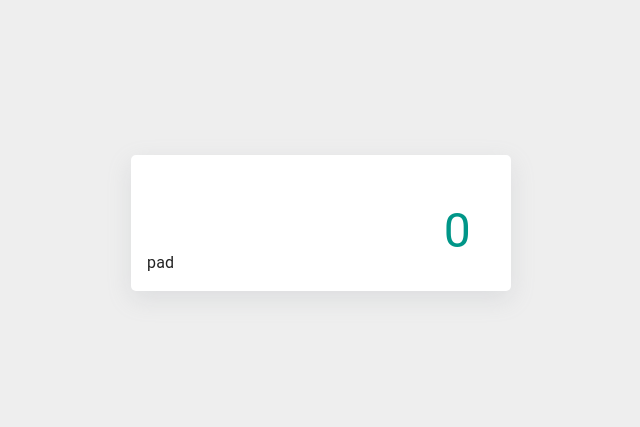
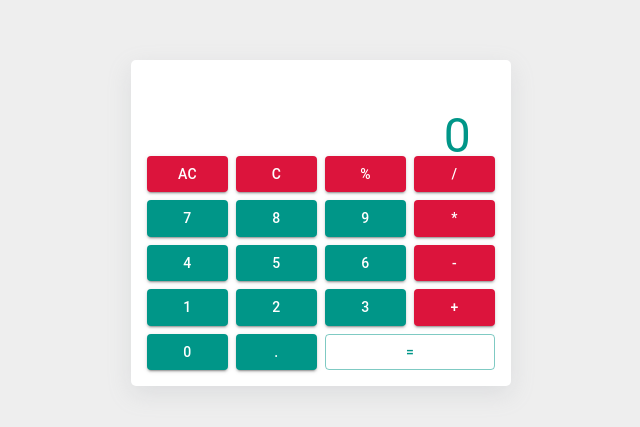
Before and after one commit to Andrew-Ingombe-bptn/calculator-app-andrew, a React (Create React App) app: page / in a window 1280 px wide. Shown: the part 177-604 px from the top of the page, without its empty margins (319-959 px from the left). Built offline with nearby package versions, Linux system fonts and the light colour scheme.

Commit message:
create digits and operators for Pad.tsx

```diff
--- a/src/components/OperationButton.tsx
+++ b/src/components/OperationButton.tsx
@@ -18,7 +18,7 @@ const OperationButton: React.FC<OperationProps> = ({
   selectedOperation,
 }) => {
   return (
-    <Grid item>
+    <Grid item xs={3}>
       <StyledButton
         variant="contained"
         fullWidth
--- a/src/components/Pad.tsx
+++ b/src/components/Pad.tsx
@@ -1,9 +1,79 @@
-import { styled, Grid } from "@mui/material";
+import { styled, Grid, Button } from "@mui/material";
+import DigitButton from "./DigitButton";
+import OperationButton from "./OperationButton";
 
-const Pad = () => {
+type PadProps = {
+  selectOperation: (operation: string) => void;
+  selectDigit: (digit: string) => void;
+  operation: string;
+};
+
+const Pad = ({ selectOperation, operation, selectDigit }: PadProps) => {
   return (
     <Grid container spacing={1}>
-      <Grid item>pad</Grid>
+      <Grid item container columnSpacing={1}>
+        <OperationButton
+          operation="AC"
+          selectOperation={selectOperation}
+          selectedOperation={operation}
+        />
+        <OperationButton
+          operation="C"
+          selectOperation={selectOperation}
+          selectedOperation={operation}
+        />
+        <OperationButton
+          operation="%"
+          selectOperation={selectOperation}
+          selectedOperation={operation}
+        />
+        <OperationButton
+          operation="/"
+          selectOperation={selectOperation}
+          selectedOperation={operation}
+        />
+      </Grid>
+
+      <Grid item container columnSpacing={1}>
+        <DigitButton digit="7" selectDigit={selectDigit} />
+        <DigitButton digit="8" selectDigit={selectDigit} />
+        <DigitButton digit="9" selectDigit={selectDigit} />
+        <OperationButton
+          operation="*"
+          selectOperation={selectOperation}
+          selectedOperation={operation}
+        />
+      </Grid>
+      <Grid item container columnSpacing={1}>
+        <DigitButton digit="4" selectDigit={selectDigit} />
+        <DigitButton digit="5" selectDigit={selectDigit} />
+        <DigitButton digit="6" selectDigit={selectDigit} />
+        <OperationButton
+          operation="-"
+          selectOperation={selectOperation}
+          selectedOperation={operation}
+        />
+      </Grid>
+      <Grid item container columnSpacing={1}>
+        <DigitButton digit="1" selectDigit={selectDigit} />
+        <DigitButton digit="2" selectDigit={selectDigit} />
+        <DigitButton digit="3" selectDigit={selectDigit} />
+        <OperationButton
+          operation="+"
+          selectOperation={selectOperation}
+          selectedOperation={operation}
+        />
+      </Grid>
+
+      <Grid item container columnSpacing={1}>
+        <DigitButton digit="0" selectDigit={selectDigit} />
+        <DigitButton digit="." selectDigit={selectDigit} />
+        <Grid item xs={6}>
+          <Button fullWidth variant="outlined">
+            =
+          </Button>
+        </Grid>
+      </Grid>
     </Grid>
   );
 };
```
